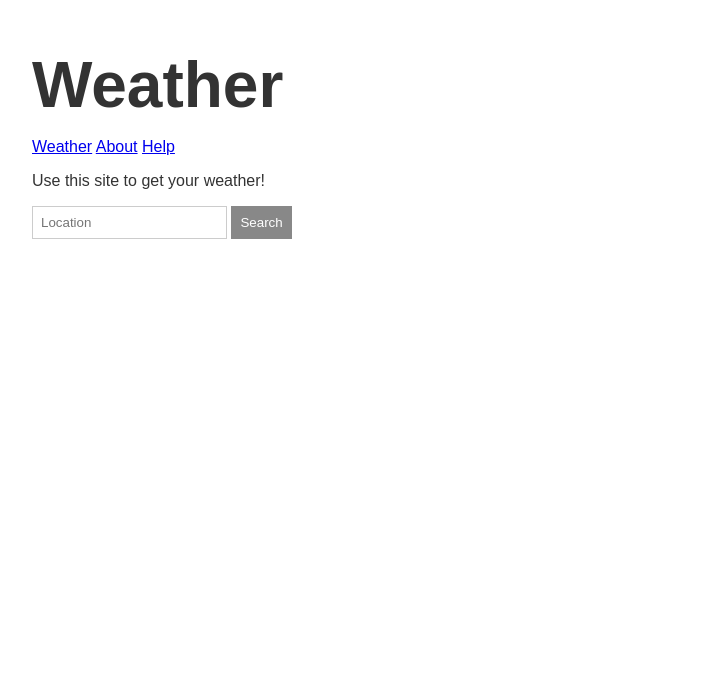
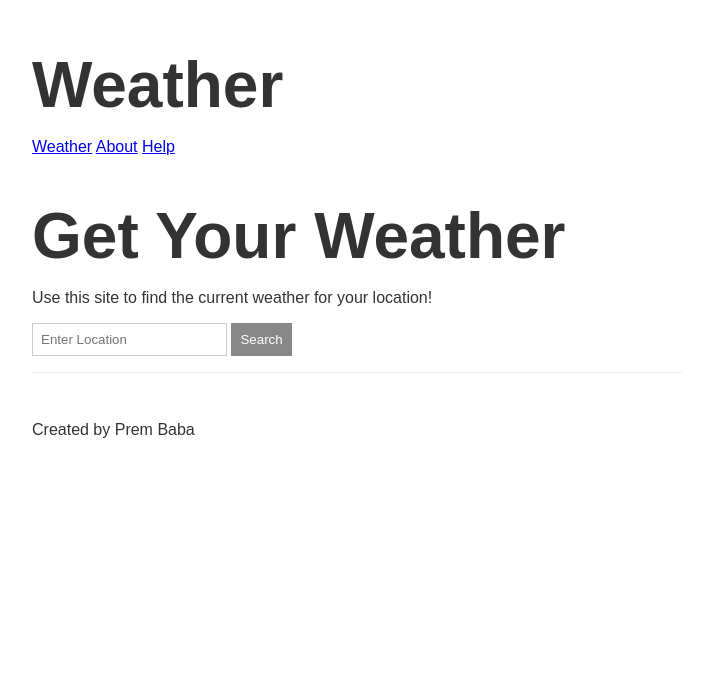
Before and after one commit to premcodeexplorer/Weather-application, a Node server app: page / in a window 1280 px wide. Shown: the top 695 px of the page, without its empty margins (283-996 px from the left). Run offline with Node 20, Linux system fonts and the light colour scheme; some libraries are stand-ins or nearby versions.

Commit message:
Update index.hbs

```diff
--- a/templates/views/index.hbs
+++ b/templates/views/index.hbs
@@ -1,31 +1,37 @@
 
 
 <!DOCTYPE html>
-
-<html>
+<html lang="en">
 
 <head>
+    <meta charset="UTF-8">
+    <meta name="viewport" content="width=device-width, initial-scale=1.0">
     <title>Weather</title>
     <link rel="icon" href="/img/weather.png">
     <link rel="stylesheet" href="/css/styles.css">
 </head>
 
 <body>
-    <div class="main-content">
+    <div class="container">
         {{>header}}
 
-        <p>Use this site to get your weather!</p>
+        <div class="main-content">
+            <h1>Get Your Weather</h1>
+            <p>Use this site to find the current weather for your location!</p>
 
-        <form>
-            <input placeholder="Location">
-            <button>Search</button>
-        </form>
+            <form id="weather-form">
+                <input type="text" placeholder="Enter Location" id="location-input" required>
+                <button type="submit">Search</button>
+            </form>
 
-        <p id="message-1"></p>
-        <p id="message-2"></p>
+            <div class="messages">
+                <p id="message-1"></p>
+                <p id="message-2"></p>
+            </div>
+        </div>
+
+        {{>footer}}
     </div>
-
-    {{>footer}}
 
     <script src="/js/app.js"></script>
 </body>
```
